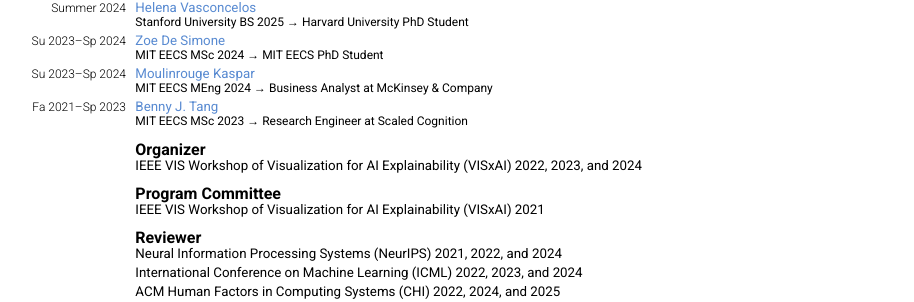
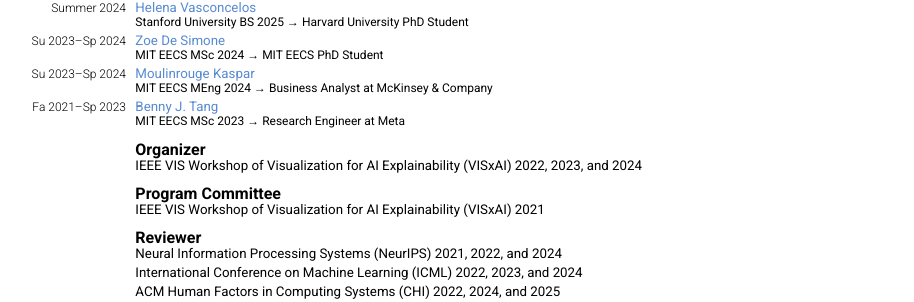
Before and after one commit to aboggust/aboggust.github.io, a Jekyll site: the page built from cv.markdown, in a window 1280 px wide and 900 px high, scrolled down 3909 px. Shown: the part 312-614 px from the top of the window, without its empty margins (185-1099 px from the left). Built offline with Jekyll 4.4.1, drawn with Linux system fonts in a browser that asks for light colours; nearby versions of some CDN libraries.

Commit message:
Update student companies

```diff
--- a/_data/students.yml
+++ b/_data/students.yml
@@ -20,7 +20,7 @@
   school: MIT EECS
   degree: MSc
   graduation-date: 2023-05-31
-  current-position: Research Engineer at Scaled Cognition
+  current-position: Research Engineer at Meta
   duration: Fa 2021–Sp 2023
 - name: helenavasconcelos
   school: Stanford University
```
Also changed, not shown: 2 other files.
